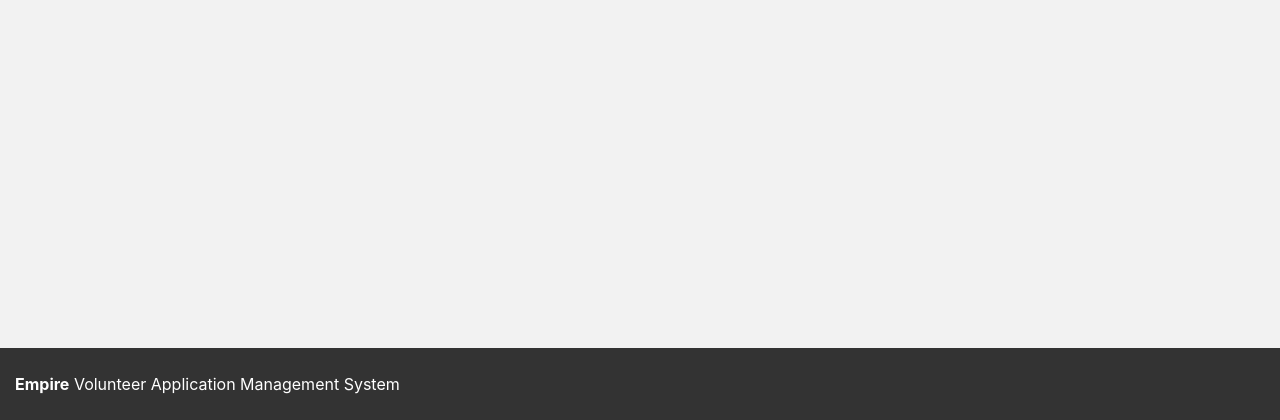
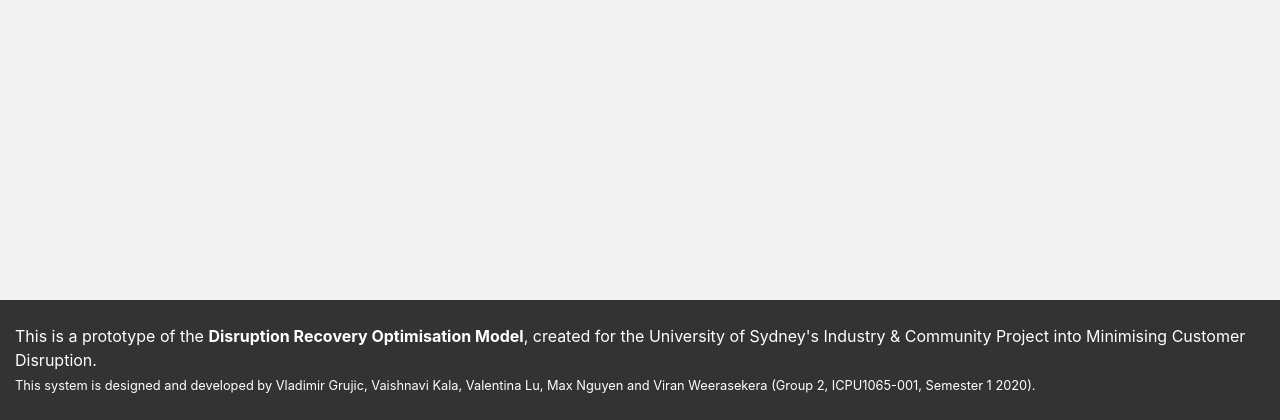
Before and after one commit to viranw/ICPU-DROM, a Django app: template flights/templates/flights/admin/dashboard.html in a window 1280 px wide. Shown: the part 380-800 px from the top of the page. Run offline with Django 3.2, Linux system fonts and the light colour scheme; the template is opened without the code that fills it, so the values that code supplies are empty; some libraries are stand-ins or nearby versions.

Commit message:
Add footer

```diff
--- a/qf_drom/templates/base/base_admin.html
+++ b/qf_drom/templates/base/base_admin.html
@@ -156,7 +156,8 @@
         <div class="row align-items-center" style="color:#FFFFFF">
           <div class="col">
             <br>
-          <b>Empire</b> Volunteer Application Management System
+            This is a prototype of the <b>Disruption Recovery Optimisation Model</b>, created for the University of Sydney's Industry & Community Project into Minimising Customer Disruption.
+            <br><small>This system is designed and developed by Vladimir Grujic, Vaishnavi Kala, Valentina Lu, Max Nguyen and Viran Weerasekera (Group 2, ICPU1065-001, Semester 1 2020).</small>
             <br>
             <br>
           </div>
```
Lines whose indentation alone changed are shown as unchanged.
